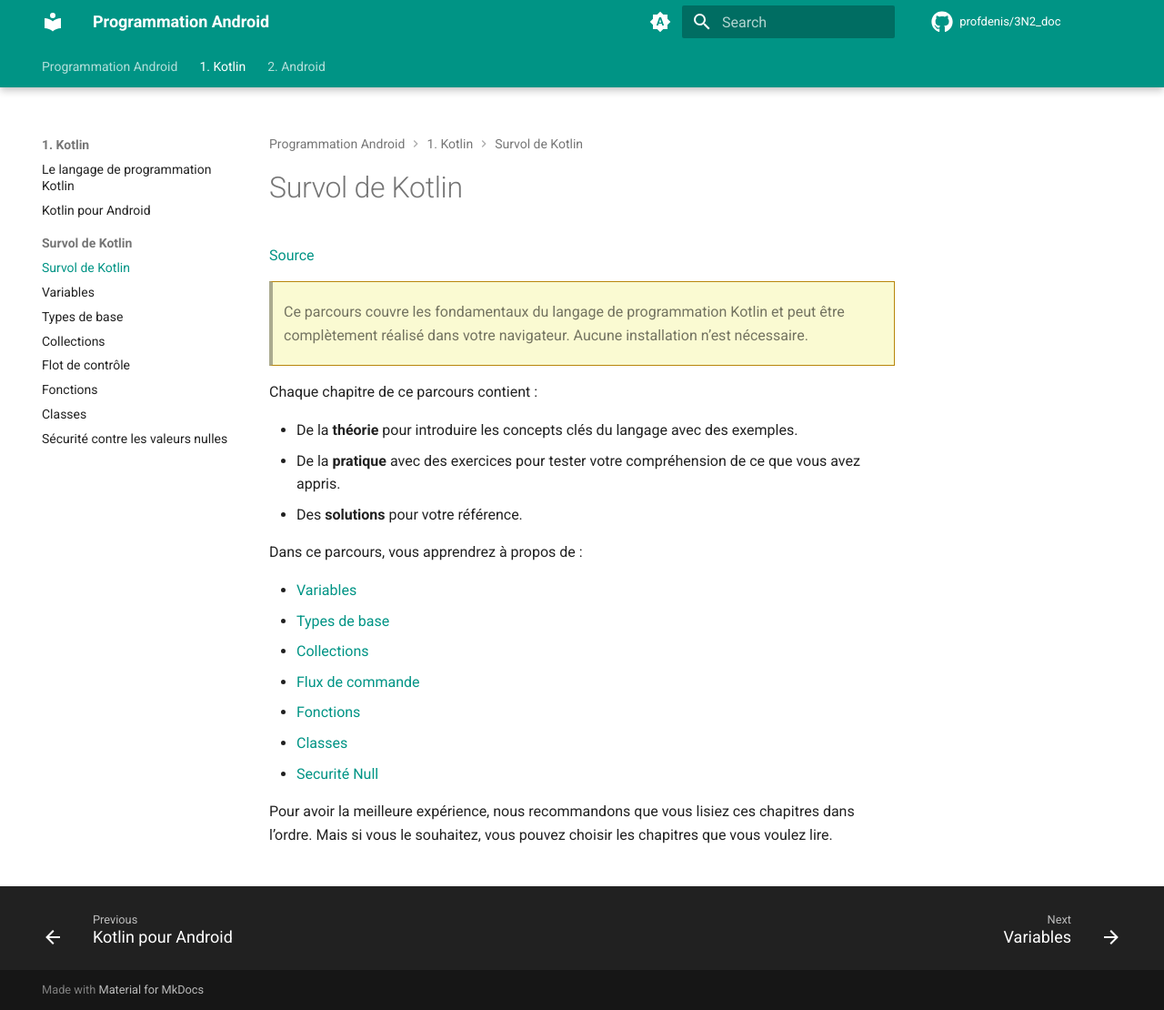
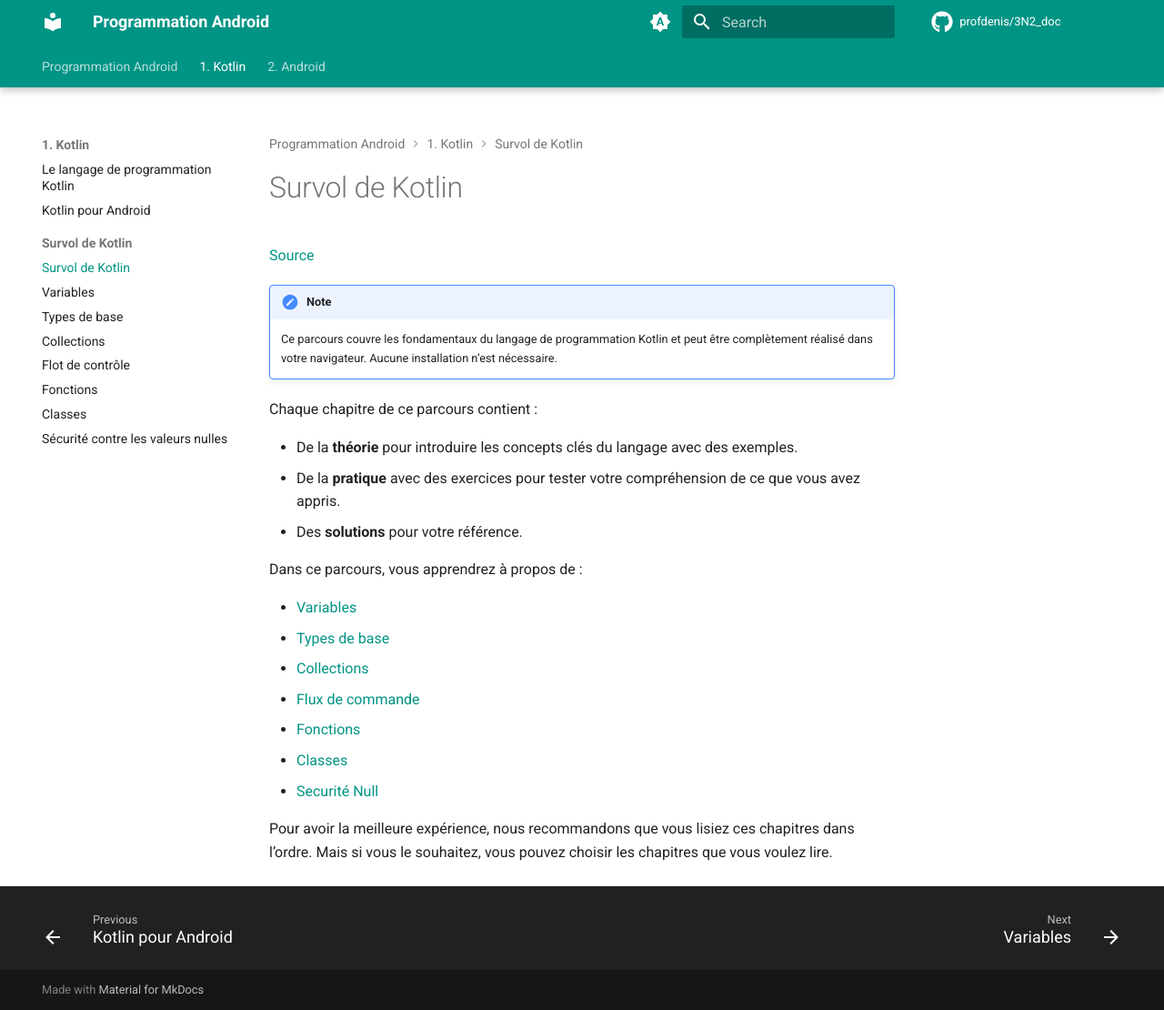
Before and after one commit to profdenis/3N2_doc, an MkDocs documentation site: the page built from docs/1. Kotlin/Survol de Kotlin/01-survol.md, in a window 1280 px wide and 1110 px high. Shown: the whole window at 91% size. Built offline with MkDocs 1.6.1 and Material for MkDocs 9.7.7, drawn with Linux system fonts in a browser that asks for light colours; comment, search, counter and statistics services are not loaded.

Commit message:
correction d'une note

```diff
--- a/docs/1. Kotlin/Survol de Kotlin/01-survol.md
+++ b/docs/1. Kotlin/Survol de Kotlin/01-survol.md
@@ -2,8 +2,9 @@
 
 [Source](https://kotlinlang.org/docs/kotlin-tour-welcome.html)
 
-> Ce parcours couvre les fondamentaux du langage de programmation Kotlin et peut être complètement réalisé dans votre
-> navigateur. Aucune installation n'est nécessaire.
+!!! Note
+    Ce parcours couvre les fondamentaux du langage de programmation Kotlin et peut être complètement réalisé dans votre
+    navigateur. Aucune installation n'est nécessaire.
 
 Chaque chapitre de ce parcours contient :
 
```
Also changed, not shown: site/1. Kotlin/Survol de Kotlin/01-survol/index.html, site/search/search_index.json.
